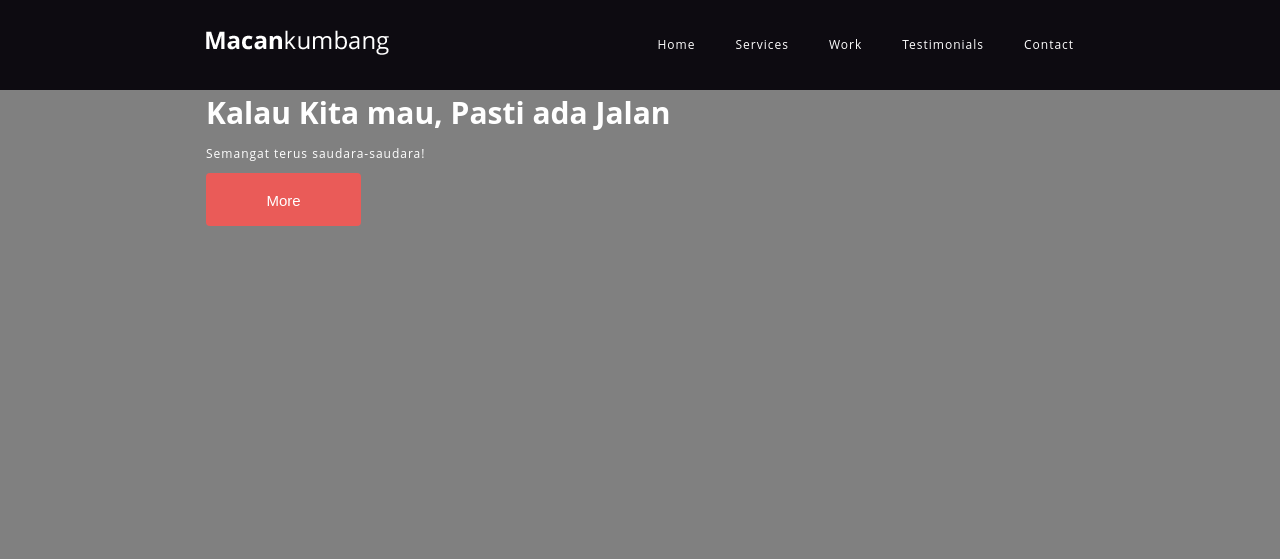
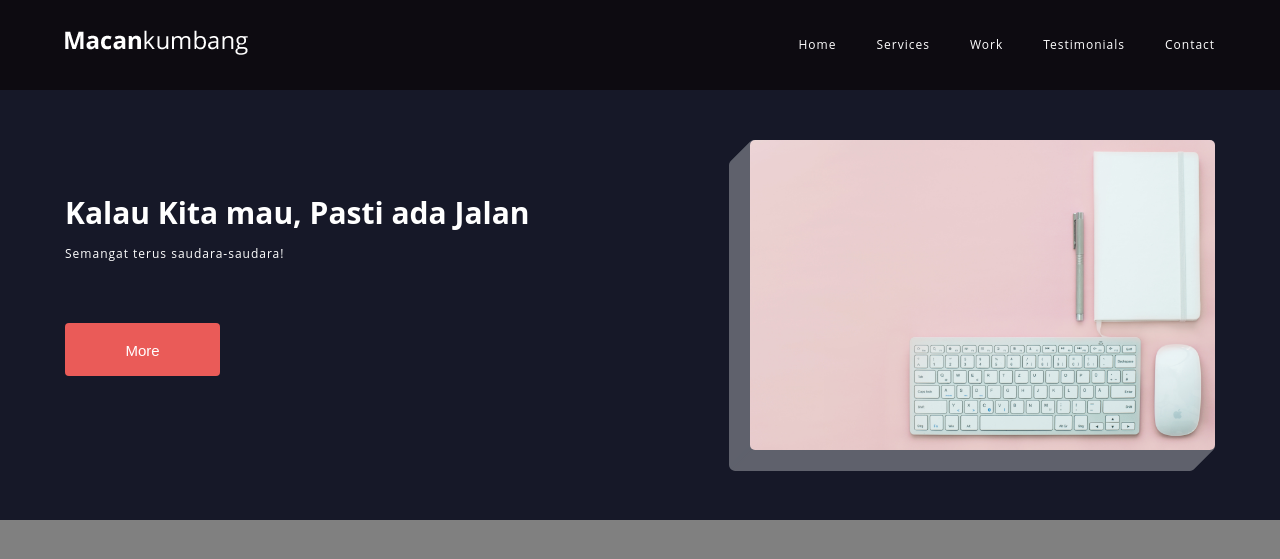
Before and after one commit to rafalSiemieniuk/GIThtml, a PHP site: page / in a window 1280 px wide. Shown: the top 559 px of the page. Run offline with PHP 8.4, Linux system fonts and the light colour scheme.

Commit message:
add: hero in 4_task

```diff
--- a/4_task/src/scss/_global.scss
+++ b/4_task/src/scss/_global.scss
@@ -87,3 +87,9 @@ h4, .h4 {
     font-size: $space * 1.5;
     background-color: $color-btn;
 }
+
+.clear::before {
+    content: "";
+    display: block;
+    clear: both;
+}
--- a/4_task/src/scss/_variables.scss
+++ b/4_task/src/scss/_variables.scss
@@ -3,6 +3,7 @@ $color-hero-1: #161828;
 $color-hero-2: #212331;
 $color-section-1: #475a85;
 $color-section-2: #7b7b7b;
+$color-shadow: #5f616c;
 $color-btn: #ea5b58;
 $color-font-1: #323232;
 $color-font-2: #a7a7a7;
@@ -21,7 +22,7 @@ $h4-font-size: $base-unit * 1.5;
 
 $space: .8333 * $base-unit;
 
-$wrapper-max: 74 * $base-unit; //1184px
+$wrapper-max: 97.5 * $base-unit; //1184px
 
 $br-mobile: 576px;
 $br-tablet: 768px;
--- a/4_task/src/templates/components/hero.html
+++ b/4_task/src/templates/components/hero.html
@@ -5,6 +5,8 @@
             <p class="hero__subtitle">Semangat terus saudara-saudara!</p>
             <button class="hero__btn btn">More</button>
         </div>
-        <div class="hero__col-right"></div>
+        <div class="hero__col-right">
+            <img class="hero__img" src="img/apple.jpg" alt="apple background">
+        </div>
     </div>
 </section>
--- a/4_task/web/css/style.css
+++ b/4_task/web/css/style.css
@@ -113,7 +113,7 @@ h4, .h4 {
   margin: 0 auto;
   padding-left: 0.8333rem;
   padding-right: 0.8333rem;
-  max-width: 74rem; }
+  max-width: 97.5rem; }
   @media (max-width: 767px) {
     .wrapper {
       padding-left: 2.4999rem;
@@ -126,6 +126,11 @@ h4, .h4 {
   min-width: 155px;
   font-size: 1.24995rem;
   background-color: #ea5b58; }
+
+.clear::before {
+  content: "";
+  display: block;
+  clear: both; }
 
 .main-hdr {
   background-color: #0d0b11; }
@@ -156,3 +161,40 @@ h4, .h4 {
     @media (min-width: 576px) {
       .main-hdr li {
         float: left; } }
+
+.section__hero {
+  background-color: #161828; }
+  .section__hero .hero__wrapper {
+    padding-top: 4.1665rem;
+    padding-bottom: 5.8331rem; }
+    @media (min-width: 576px) {
+      .section__hero .hero__wrapper {
+        display: -webkit-box;
+        display: -ms-flexbox;
+        display: flex; } }
+  @media (min-width: 576px) {
+    .section__hero .hero__col-left {
+      padding: 4.1665rem 0 1.6666rem 0;
+      -webkit-box-flex: 1;
+          -ms-flex: 1 1 auto;
+              flex: 1 1 auto; } }
+  .section__hero .hero__col-right {
+    -webkit-box-flex: 0;
+        -ms-flex: 0 1 465px;
+            flex: 0 1 465px;
+    margin-left: 3.3332rem;
+    display: -webkit-box;
+    display: -ms-flexbox;
+    display: flex;
+    -webkit-box-align: center;
+        -ms-flex-align: center;
+            align-items: center; }
+    @media (max-width: 575px) {
+      .section__hero .hero__col-right {
+        display: none; } }
+  .section__hero .hero__img {
+    border-radius: 5px;
+    -webkit-box-shadow: 0 1px #5f616c, -1px 0 #5f616c, -1px 2px #5f616c, -2px 1px #5f616c, -2px 3px #5f616c, -3px 2px #5f616c, -3px 4px #5f616c, -4px 3px #5f616c, -4px 5px #5f616c, -5px 4px #5f616c, -5px 6px #5f616c, -6px 5px #5f616c, -6px 7px #5f616c, -7px 6px #5f616c, -7px 8px #5f616c, -8px 7px #5f616c, -8px 9px #5f616c, -9px 8px #5f616c, -9px 10px #5f616c, -10px 9px #5f616c, -10px 11px #5f616c, -11px 10px #5f616c, -11px 12px #5f616c, -12px 11px #5f616c, -12px 13px #5f616c, -13px 12px #5f616c, -13px 14px #5f616c, -14px 13px #5f616c, -14px 15px #5f616c, -15px 14px #5f616c, -15px 16px #5f616c, -16px 15px #5f616c, -16px 17px #5f616c, -17px 16px #5f616c, -17px 18px #5f616c, -18px 17px #5f616c, -18px 19px #5f616c, -19px 18px #5f616c, -19px 20px #5f616c, -20px 19px #5f616c, -20px 21px #5f616c, -21px 20px #5f616c;
+            box-shadow: 0 1px #5f616c, -1px 0 #5f616c, -1px 2px #5f616c, -2px 1px #5f616c, -2px 3px #5f616c, -3px 2px #5f616c, -3px 4px #5f616c, -4px 3px #5f616c, -4px 5px #5f616c, -5px 4px #5f616c, -5px 6px #5f616c, -6px 5px #5f616c, -6px 7px #5f616c, -7px 6px #5f616c, -7px 8px #5f616c, -8px 7px #5f616c, -8px 9px #5f616c, -9px 8px #5f616c, -9px 10px #5f616c, -10px 9px #5f616c, -10px 11px #5f616c, -11px 10px #5f616c, -11px 12px #5f616c, -12px 11px #5f616c, -12px 13px #5f616c, -13px 12px #5f616c, -13px 14px #5f616c, -14px 13px #5f616c, -14px 15px #5f616c, -15px 14px #5f616c, -15px 16px #5f616c, -16px 15px #5f616c, -16px 17px #5f616c, -17px 16px #5f616c, -17px 18px #5f616c, -18px 17px #5f616c, -18px 19px #5f616c, -19px 18px #5f616c, -19px 20px #5f616c, -20px 19px #5f616c, -20px 21px #5f616c, -21px 20px #5f616c; }
+  .section__hero .hero__btn {
+    margin-top: 4.1665rem; }
--- a/4_task/web/index.html
+++ b/4_task/web/index.html
@@ -44,7 +44,9 @@
             <p class="hero__subtitle">Semangat terus saudara-saudara!</p>
             <button class="hero__btn btn">More</button>
         </div>
-        <div class="hero__col-right"></div>
+        <div class="hero__col-right">
+            <img class="hero__img" src="img/apple.jpg" alt="apple background">
+        </div>
     </div>
 </section>
 
```
Also changed, not shown: 4_task/src/scss/_2_hero.scss (+43 -0 lines), 4_task/web/img/apple.jpg (added).
